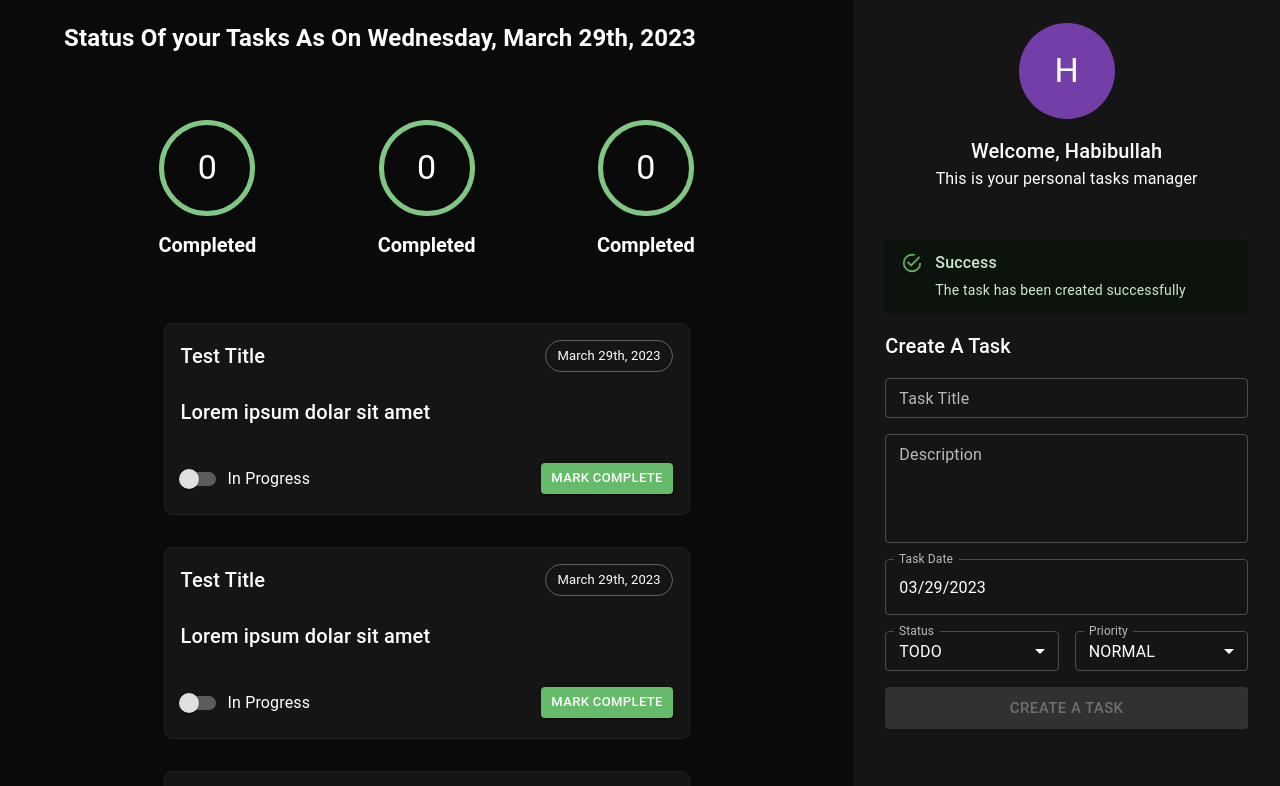
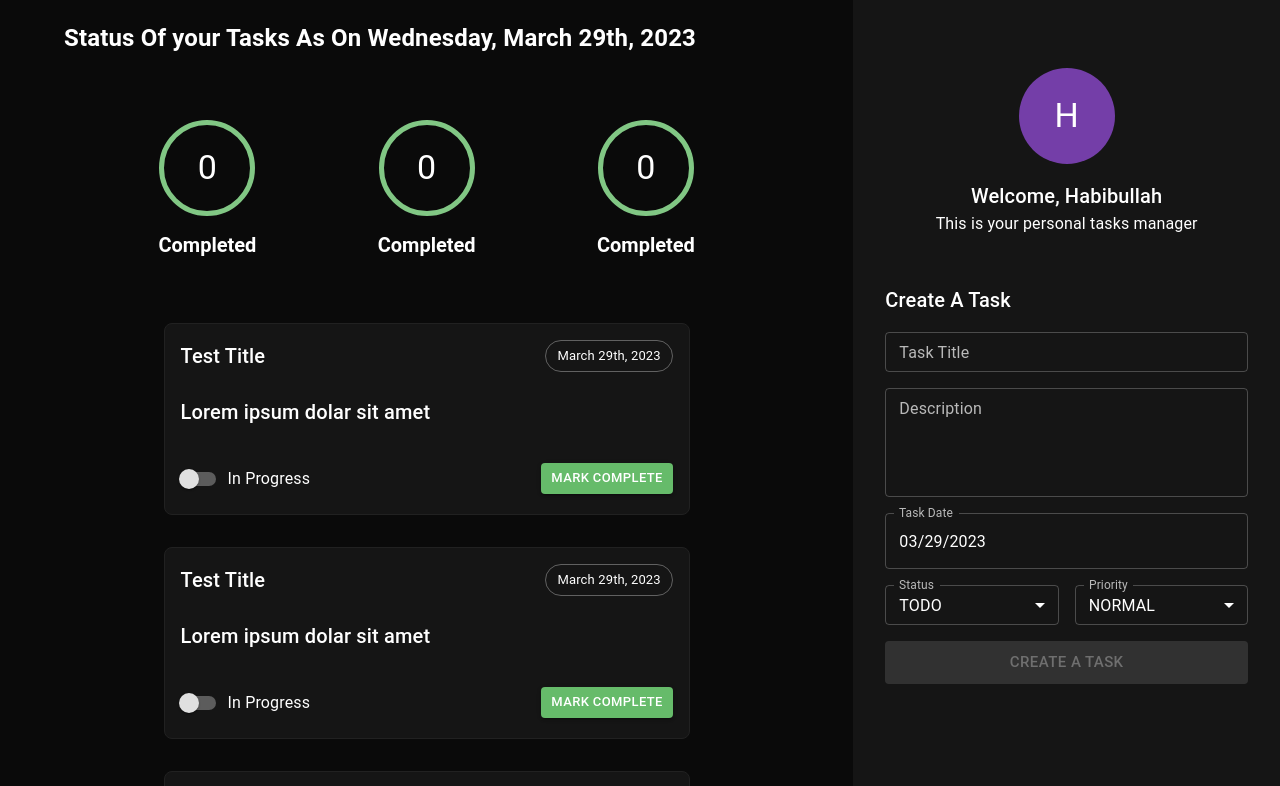
Before and after one commit to habibullahturkmen/task-management-ui, a React (Vite) app: page / in a window 1280 px wide. Shown: the top 786 px of the page. Built offline with nearby package versions, Linux system fonts and the light colour scheme.

Commit message:
managing mutations: success alert show when a task is created successfully

```diff
--- a/src/components/createTaskForm/createTaskForm.tsx
+++ b/src/components/createTaskForm/createTaskForm.tsx
@@ -1,4 +1,4 @@
-import React, { FC, ReactElement, useState } from "react"
+import React, { FC, ReactElement, useState, useEffect } from "react"
 import { useMutation } from "@tanstack/react-query"
 import {
   Box,
@@ -26,6 +26,7 @@ const CreateTaskForm: FC = (): ReactElement => {
   const [date, setDate] = useState<Dayjs | null>(dayjs())
   const [status, setStatus] = useState<string>(Status.todo)
   const [priority, setPriority] = useState<string>(Priority.normal)
+  const [showSuccess, setShowSuccess] = useState<boolean>(false)
 
   const createTaskMutation = useMutation((data: ICreateTask) =>
     sendApiRequest(
@@ -51,6 +52,21 @@ const CreateTaskForm: FC = (): ReactElement => {
     createTaskMutation.mutate(task)
   }
 
+  // Manage Side Effects inside the application
+  useEffect(() => {
+    if (createTaskMutation.isSuccess) {
+      setShowSuccess(true)
+    }
+
+    const successTimout = setTimeout(() => {
+      setShowSuccess(false)
+    }, 7000)
+
+    return () => {
+      clearTimeout(successTimout)
+    }
+  }, [createTaskMutation.isSuccess])
+
   return (
     <Box
       display="flex"
@@ -60,10 +76,12 @@ const CreateTaskForm: FC = (): ReactElement => {
       px={4}
       my={6}
     >
-      <Alert severity="success" sx={{ width: "100%", marginBottom: "16px" }}>
-        <AlertTitle>Success</AlertTitle>
-        The task has been created successfully
-      </Alert>
+      {showSuccess && (
+        <Alert severity="success" sx={{ width: "100%", marginBottom: "16px" }}>
+          <AlertTitle>Success</AlertTitle>
+          The task has been created successfully
+        </Alert>
+      )}
       <Typography mb={2} component="h2" variant="h6">
         Create A Task
       </Typography>
```
